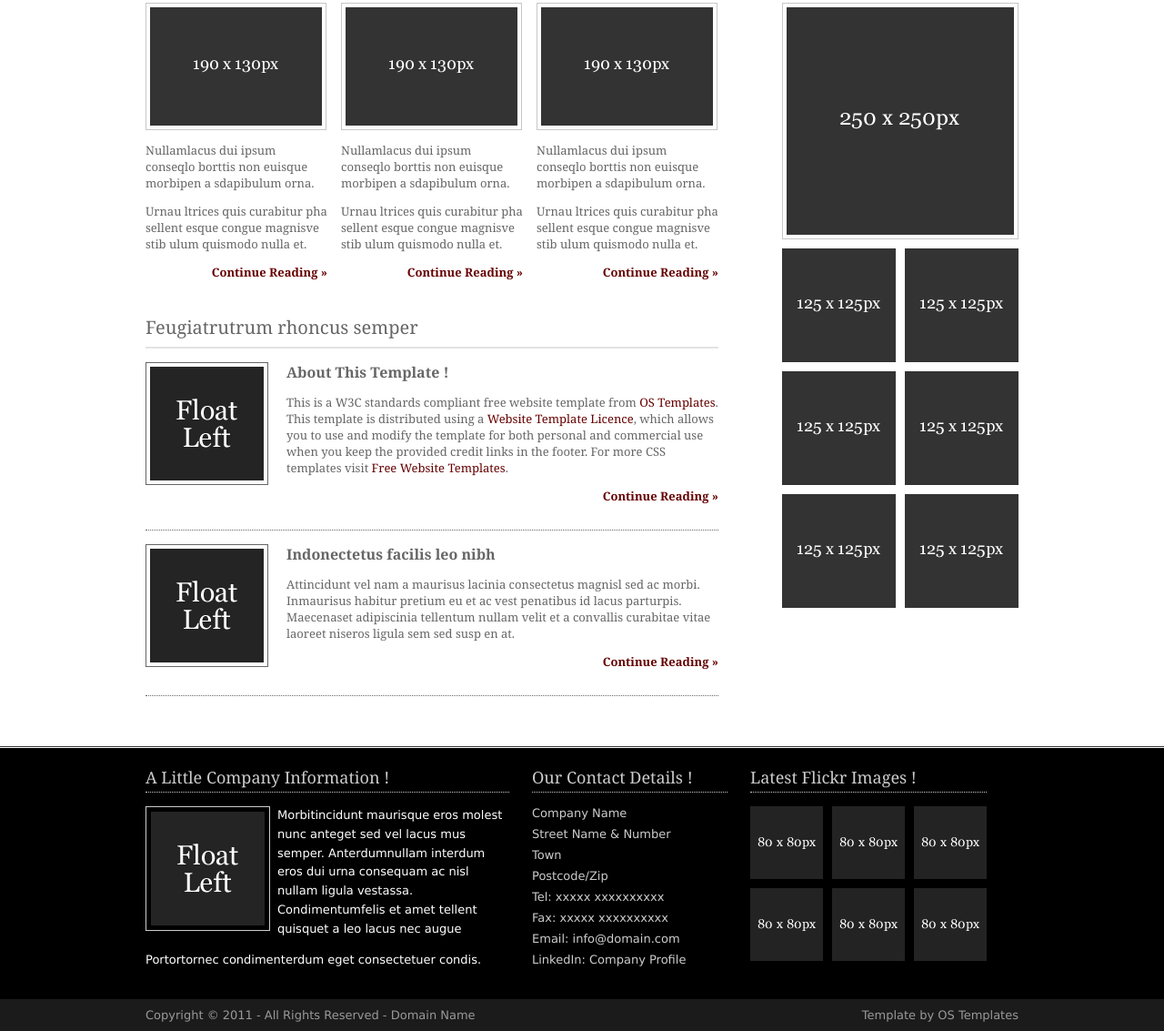
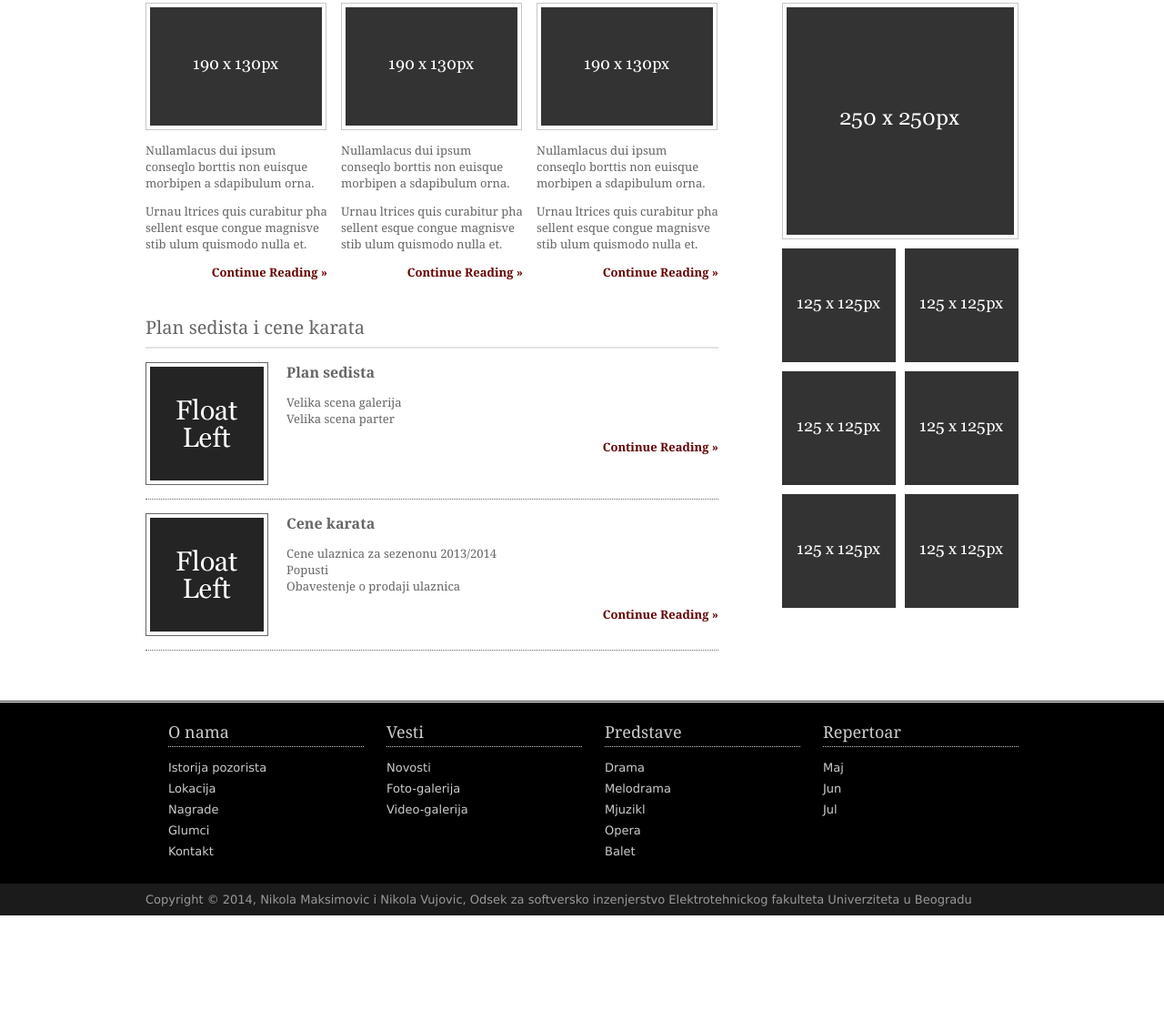
Before and after one commit to NeZnamJaZasto/Projekat, a plain HTML site: page glavni1/index.html in a window 1280 px wide. Shown: the part 689-1822 px from the top of the page at 91% size. After the commit the page ends 1695 px from the top, so only its background shows below. Drawn offline with Linux system fonts and the light colour scheme.

Commit message:
izmenjen glavni

```diff
--- a/glavni1/index.html
+++ b/glavni1/index.html
@@ -49,6 +49,8 @@
             <li><a href="#">Drama</a></li>
             <li><a href="#">Melodrama</a></li>
             <li><a href="#">Mjuzikl</a></li>
+            <li><a href="#">Opera</a></li>
+            <li><a href="#">Balet</a></li>
           </ul>
         </li>
 
@@ -152,13 +154,13 @@
 
 
       <div id="latestnews">
-        <h2>Feugiatrutrum rhoncus semper</h2>
+        <h2>Plan sedista i cene karata</h2>
         <ul>
           <li>
             <div class="imgholder"><img src="images/demo/imgl.gif" alt="" /></div>
             <div class="latestnews">
-              <h2>About This Template !</h2>
-              <p>This is a W3C standards compliant free website template from <a href="http://www.os-templates.com/">OS Templates</a>. This template is distributed using a <a href="http://www.os-templates.com/template-terms">Website Template Licence</a>, which allows you to use and modify the template for both personal and commercial use when you keep the provided credit links in the footer. For more CSS templates visit <a href="http://www.os-templates.com/">Free Website Templates</a>.</p>
+              <h2>Plan sedista</h2>
+              <p>Velika scena galerija<br> Velika scena parter</p>
               <p class="readmore"><a href="#">Continue Reading &raquo;</a></p>
             </div>
             <br class="clear" />
@@ -166,8 +168,8 @@
           <li class="last">
             <div class="imgholder"><img src="images/demo/imgl.gif" alt="" /></div>
             <div class="latestnews">
-              <h2>Indonectetus facilis leo nibh</h2>
-              <p>Attincidunt vel nam a maurisus lacinia consectetus magnisl sed ac morbi. Inmaurisus habitur pretium eu et ac vest penatibus id lacus parturpis. Maecenaset adipiscinia tellentum nullam velit et a convallis curabitae vitae laoreet niseros ligula sem sed susp en at.</p>
+              <h2>Cene karata</h2>
+              <p>Cene ulaznica za sezenonu 2013/2014 <br> Popusti <br> Obavestenje o prodaji ulaznica</p>
               <p class="readmore"><a href="#">Continue Reading &raquo;</a></p>
             </div>
             <br class="clear" />
@@ -202,38 +204,49 @@
 
 <div class="wrapper col4">
   <div id="footer">
-    <div class="box1">
-      <h2>A Little Company Information !</h2>
-      <img class="imgl" src="images/demo/imgl.gif" alt="" />
-      <p>Morbitincidunt maurisque eros molest nunc anteget sed vel lacus mus semper. Anterdumnullam interdum eros dui urna consequam ac nisl nullam ligula vestassa. Condimentumfelis et amet tellent quisquet a leo lacus nec augue</p>
-      <p>Portortornec condimenterdum eget consectetuer condis.</p>
-    </div>
+
     <div class="box contactdetails">
-      <h2>Our Contact Details !</h2>
+      <h2><a href="#">O nama</a></h2>
       <ul>
-        <li>Company Name</li>
-        <li>Street Name &amp; Number</li>
-        <li>Town</li>
-        <li>Postcode/Zip</li>
-        <li>Tel: xxxxx xxxxxxxxxx</li>
-        <li>Fax: xxxxx xxxxxxxxxx</li>
-        <li>Email: info@domain.com</li>
-        <li class="last">LinkedIn: <a href="#">Company Profile</a></li>
+        <li><a href="#">Istorija pozorista</a></li>
+        <li><a href="#">Lokacija</a></li>
+        <li><a href="#">Nagrade</a></li>
+        <li><a href="#">Glumci</a></li>
+        <li><a href="#">Kontakt</a></li>
       </ul>
     </div>
-    <div class="box flickrbox">
-      <h2>Latest Flickr Images !</h2>
-      <div class="wrap">
-        <div class="fix"></div>
-        <div class="flickr_badge_image" id="flickr_badge_image1"><a href="#"><img src="images/demo/80x80.gif" alt="" /></a></div>
-        <div class="flickr_badge_image" id="flickr_badge_image2"><a href="#"><img src="images/demo/80x80.gif" alt="" /></a></div>
-        <div class="flickr_badge_image" id="flickr_badge_image3"><a href="#"><img src="images/demo/80x80.gif" alt="" /></a></div>
-        <div class="flickr_badge_image" id="flickr_badge_image4"><a href="#"><img src="images/demo/80x80.gif" alt="" /></a></div>
-        <div class="flickr_badge_image" id="flickr_badge_image5"><a href="#"><img src="images/demo/80x80.gif" alt="" /></a></div>
-        <div class="flickr_badge_image" id="flickr_badge_image6"><a href="#"><img src="images/demo/80x80.gif" alt="" /></a></div>
-        <div class="fix"></div>
-      </div>
+
+    <div class="box contactdetails">
+      <h2><a href="#">Vesti</a></h2>
+      <ul>
+        <li><a href="#">Novosti</a></li>
+        <li><a href="#">Foto-galerija</a></li>
+        <li><a href="#">Video-galerija</a></li>
+      </ul>
     </div>
+
+
+
+    <div class="box contactdetails">
+      <h2><a href="#">Predstave</a></h2>
+      <ul>
+        <li><a href="#">Drama</a></li>
+        <li><a href="#">Melodrama</a></li>
+        <li><a href="#">Mjuzikl</a></li>
+        <li><a href="#">Opera</a></li>
+        <li><a href="#">Balet</a></li>
+      </ul>
+    </div>
+
+    <div class="box contactdetails">
+      <h2><a href="#">Repertoar</a></h2>
+      <ul>
+        <li><a href="#">Maj</a></li>
+        <li><a href="#">Jun</a></li>
+        <li><a href="#">Jul</a></li>
+      </ul>
+    </div>
+
     <br class="clear" />
   </div>
 </div>
@@ -242,8 +255,7 @@
 
 <div class="wrapper col5">
   <div id="copyright">
-    <p class="fl_left">Copyright &copy; 2011 - All Rights Reserved - <a href="#">Domain Name</a></p>
-    <p class="fl_right">Template by <a href="http://www.os-templates.com/" title="Free Website Templates">OS Templates</a></p>
+    <p class="fl_left">Copyright &copy; 2014, Nikola Maksimovic i Nikola Vujovic, Odsek za softversko inzenjerstvo Elektrotehnickog fakulteta Univerziteta u Beogradu</p>
     <br class="clear" />
   </div>
 </div>
```
